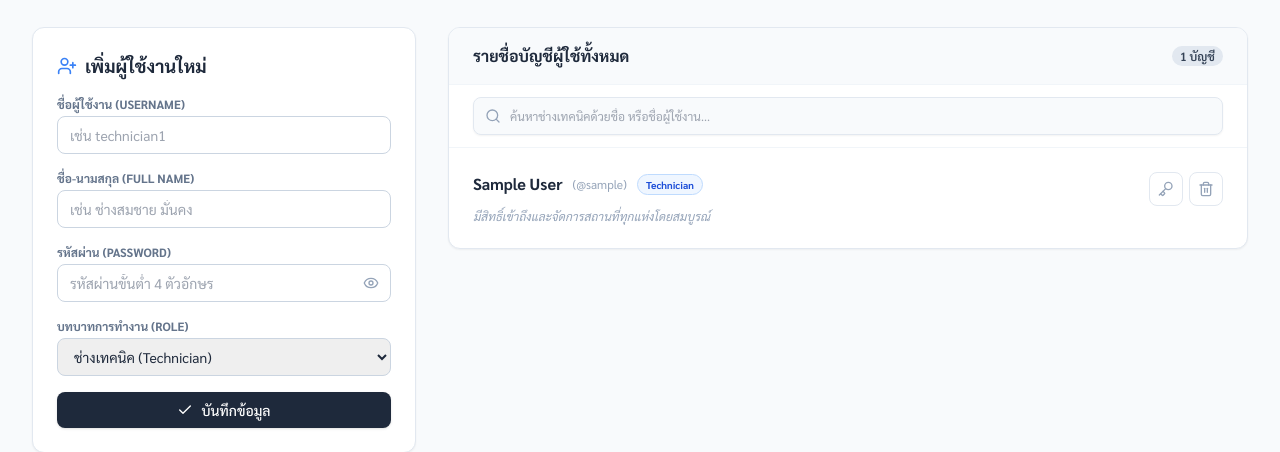
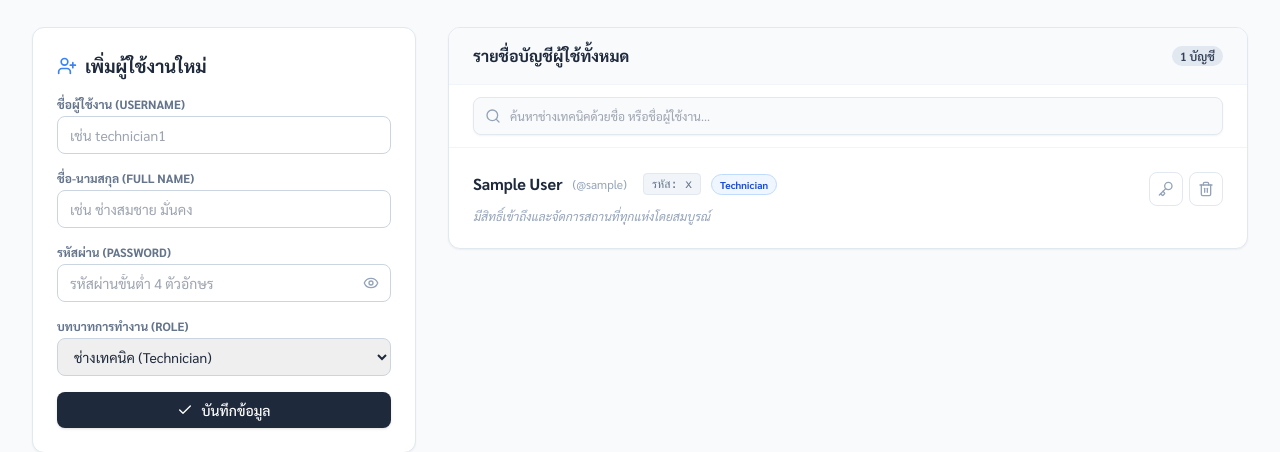
Before and after one commit to Amaraporn48/Floor-plan-Web-App, a FastAPI app: template templates/admin/users.html in a window 1280 px wide. Shown: the part 198-650 px from the top of the page. Run offline with FastAPI, Linux system fonts and the light colour scheme; the template is opened without the code that fills it: most values are stand-ins (such as "Sample title", 1, 10 or a date in 2020); some libraries are stand-ins or nearby versions.

Commit message:
Introduce user plain_password database column and display plain passwords to Admin

```diff
--- a/main.py
+++ b/main.py
@@ -247,7 +247,8 @@ def on_startup():
                     username="admin",
                     hashed_password=hash_password("admin1234"),
                     role="admin",
-                    full_name="Admin System"
+                    full_name="Admin System",
+                    plain_password="admin1234"
                 )
                 db.add(admin)
                 db.commit()
@@ -555,6 +556,7 @@ def update_user_profile(data: UpdateProfileRequest, current_user: User = Depends
         if len(new_pwd) < 6:
             raise HTTPException(status_code=400, detail="รหัสผ่านใหม่ต้องมีความยาวอย่างน้อย 6 ตัวอักษร")
         current_user.hashed_password = hash_password(new_pwd)
+        current_user.plain_password = new_pwd
 
     db.commit()
     return {"status": "success", "message": "อัปเดตข้อมูลส่วนตัวสำเร็จเรียบร้อยแล้ว"}
@@ -573,6 +575,7 @@ def admin_reset_user_password(user_id: str, data: AdminResetPasswordRequest, cur
         raise HTTPException(status_code=400, detail="รหัสผ่านใหม่ต้องมีความยาวอย่างน้อย 6 ตัวอักษร")
 
     user.hashed_password = hash_password(data.new_password)
+    user.plain_password = data.new_password
     db.commit()
     return {"status": "success", "message": "เปลี่ยนรหัสผ่านช่างเทคนิคเรียบร้อยแล้ว"}
 
@@ -602,6 +605,7 @@ def page_admin_users(request: Request, current_user: User = Depends(get_current_
             "username": u.username,
             "full_name": u.full_name,
             "role": u.role,
+            "plain_password": u.plain_password,
             "assignments": assignments
         })
 
@@ -1260,7 +1264,8 @@ def api_create_user(data: UserCreate, current_user: User = Depends(get_current_a
         username=data.username,
         hashed_password=hash_password(data.password),
         role=data.role,
-        full_name=data.full_name
+        full_name=data.full_name,
+        plain_password=data.password
     )
     db.add(user)
     db.commit()
--- a/templates/admin/users.html
+++ b/templates/admin/users.html
@@ -76,6 +76,17 @@
               <div class="flex items-center gap-2.5 flex-wrap">
                 <span class="font-bold text-slate-800 text-base">{{ u.full_name }}</span>
                 <span class="text-xs text-slate-400">(@{{ u.username }})</span>
+
+                <!-- Display Plain Password to Admin -->
+                {% if u.plain_password %}
+                <span class="text-xs text-slate-500 bg-slate-100 px-2 py-0.5 rounded font-mono ml-1.5 border border-slate-200" title="รหัสผ่านปัจจุบัน">
+                  รหัส: {{ u.plain_password }}
+                </span>
+                {% else %}
+                <span class="text-xs text-slate-400 bg-slate-50 px-2 py-0.5 rounded font-mono ml-1.5 border border-dashed border-slate-200" title="ยังไม่มีการบันทึกรหัสผ่านแบบคำธรรมดา">
+                  รหัส: [เข้ารหัสลับ]
+                </span>
+                {% endif %}
                 {% if u.role == 'admin' %}
                 <span class="text-[10px] bg-purple-50 text-purple-700 border border-purple-200 font-bold px-2 py-0.5 rounded-full">Admin</span>
                 {% else %}
@@ -144,7 +155,7 @@
             <div class="flex items-center gap-1.5">
               {% if u.id != current_user_id %}
               <!-- Reset Password Button -->
-              <button onclick="openAdminResetPasswordModal('{{ u.id }}', '{{ u.full_name }}')" class="p-2 border border-slate-200 hover:border-brand-200 hover:bg-brand-50 text-slate-400 hover:text-brand-600 rounded-lg transition duration-150" title="เปลี่ยนรหัสผ่านบัญชีนี้">
+              <button onclick="openAdminResetPasswordModal('{{ u.id }}', '{{ u.full_name }}', '{{ u.plain_password or '' }}')" class="p-2 border border-slate-200 hover:border-brand-200 hover:bg-brand-50 text-slate-400 hover:text-brand-600 rounded-lg transition duration-150" title="เปลี่ยนรหัสผ่านบัญชีนี้">
                 <i data-lucide="key" class="w-4 h-4"></i>
               </button>
 
@@ -424,9 +435,15 @@
 
     <form id="admin-reset-pwd-form" onsubmit="handleAdminResetPassword(event)" class="p-6 space-y-4">
       <input type="hidden" id="reset-target-user-id">
-      <div>
-        <span class="text-[10px] font-bold text-slate-400 uppercase tracking-wider block mb-1">บัญชีผู้ใช้</span>
-        <span id="reset-target-user-name" class="font-bold text-slate-800 text-sm">-</span>
+      <div class="flex justify-between items-center gap-4">
+        <div>
+          <span class="text-[10px] font-bold text-slate-400 uppercase tracking-wider block mb-1">บัญชีผู้ใช้</span>
+          <span id="reset-target-user-name" class="font-bold text-slate-800 text-sm">-</span>
+        </div>
+        <div class="text-right">
+          <span class="text-[10px] font-bold text-slate-400 uppercase tracking-wider block mb-1">รหัสผ่านปัจจุบัน</span>
+          <span id="reset-target-current-password" class="font-mono text-xs font-bold text-slate-700 bg-slate-100 px-2 py-0.5 rounded border border-slate-200 inline-block">-</span>
+        </div>
       </div>
 
       <div>
@@ -452,9 +469,10 @@
 </div>
 
 <script>
-  function openAdminResetPasswordModal(userId, fullName) {
+  function openAdminResetPasswordModal(userId, fullName, plainPassword) {
     document.getElementById('reset-target-user-id').value = userId;
     document.getElementById('reset-target-user-name').textContent = fullName;
+    document.getElementById('reset-target-current-password').textContent = plainPassword || '[เข้ารหัสลับ/ไม่มีข้อมูล]';
     document.getElementById('reset-new-password').value = '';
     document.getElementById('reset-new-password').type = 'password';
 
```
Also changed, not shown: database.py (+10 -0 lines).
